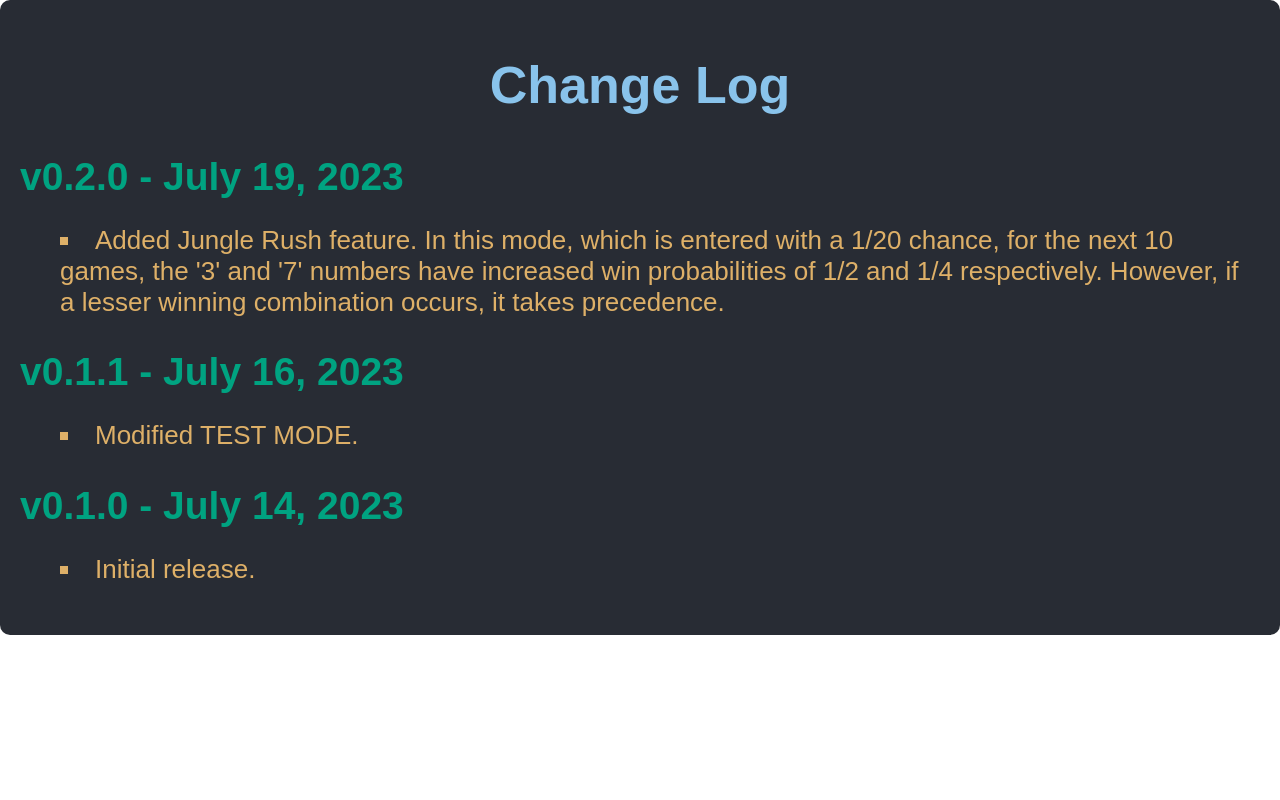
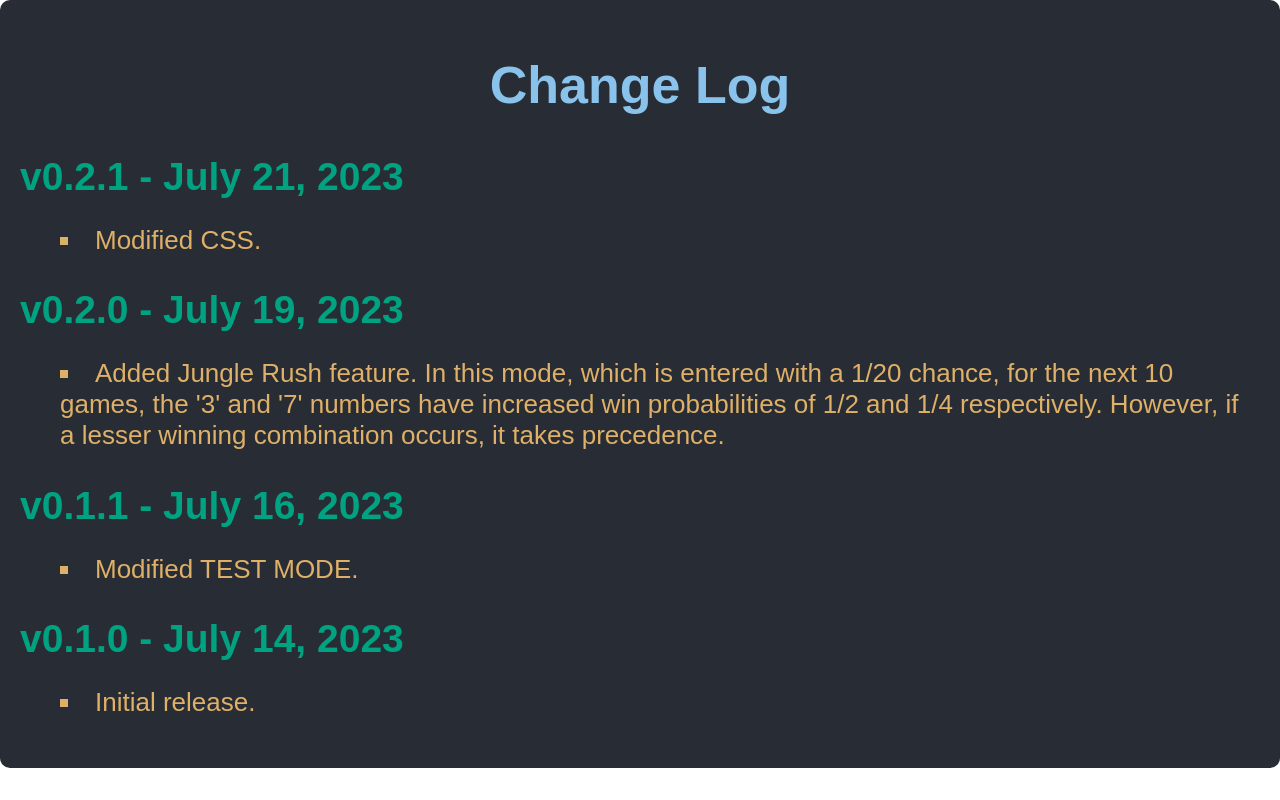
Before and after one commit to gYama/my_jungle_55, a React (Create React App) app: page /change-log in a window 1280 px wide. Built offline with nearby package versions, Linux system fonts and the light colour scheme.

Commit message:
CSSを調整

```diff
--- a/src/App.css
+++ b/src/App.css
@@ -26,7 +26,7 @@
 
 .title {
   font-family: 'Orbitron', sans-serif;
-  font-size: calc(30px + 3vmin);
+  font-size: calc(20px + 3vmin);
   margin-top: 70px;
   color: #00a381;
 }
@@ -78,7 +78,7 @@
 }
 
 .symbol {
-  font-size: calc(30px + 5vmin);
+  font-size: calc(25px + 5vmin);
 }
 
 button {
@@ -192,7 +192,7 @@ button:hover {
   }
 
   .symbol {
-    font-size: calc(30px + 6vmin);
+    font-size: calc(30px + 7vmin);
   }
 
   .button {
--- a/src/changelog.json
+++ b/src/changelog.json
@@ -1,4 +1,11 @@
 [
+  {
+    "version": "v0.2.1",
+    "date": "July 21, 2023",
+    "changes": [
+      "Modified CSS."
+    ]
+  },
   {
     "version": "v0.2.0",
     "date": "July 19, 2023",
```
